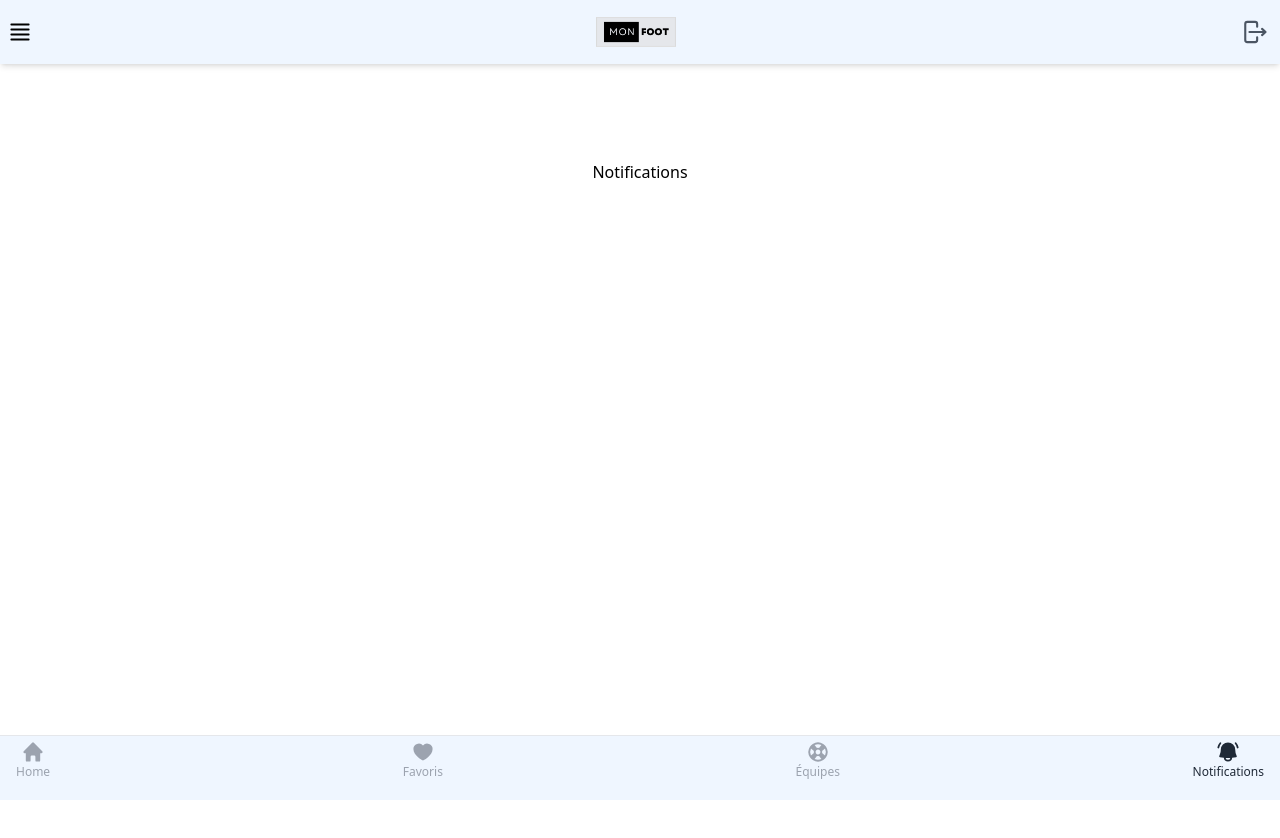
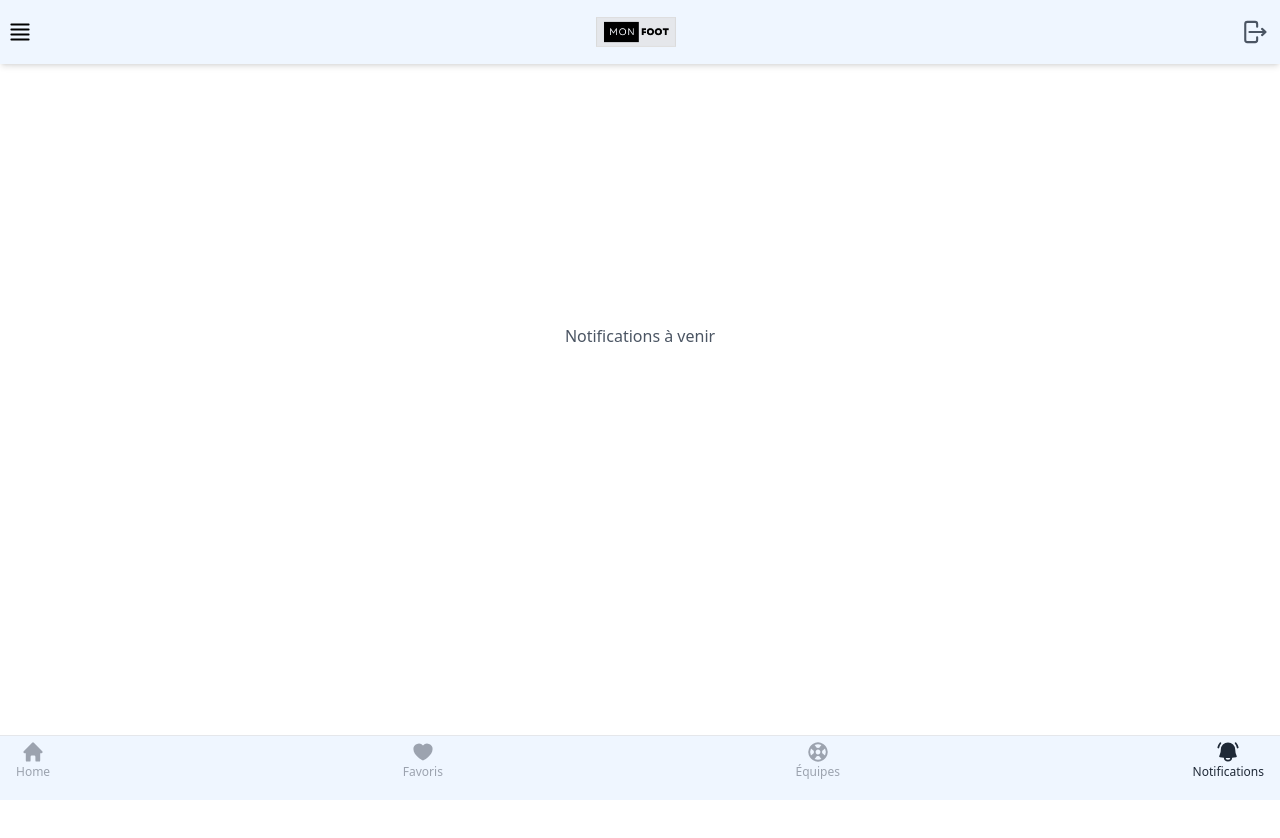
Before and after one commit to dassoukhi/monFoot, a Next.js app: page /notifications in a window 1280 px wide. Shown: the top 838 px of the page. Built offline with nearby package versions, Linux system fonts and the light colour scheme; no server answers.

Commit message:
match fav

```diff
--- a/app/notifications/page.tsx
+++ b/app/notifications/page.tsx
@@ -2,8 +2,10 @@ import React from "react";
 
 function Search() {
   return (
-    <main className="flex min-h-screen flex-col items-center justify-between p-24">
-      <div className="">Notifications</div>
+    <main className="flex min-h-screen flex-col p-2">
+      <div className="p-4 w-full h-[70vh] rounded-lg flex justify-center items-center">
+        <p className="text-gray-600 mb-8">{"Notifications à venir"}</p>
+      </div>
     </main>
   );
 }
--- a/components/League.tsx
+++ b/components/League.tsx
@@ -10,6 +10,7 @@ type props = {
 };
 function League({ league, matchs }: props) {
   const router = useRouter();
+
   useEffect(() => {
     router.refresh();
   }, [router]);
--- a/components/Match.tsx
+++ b/components/Match.tsx
@@ -4,8 +4,15 @@ import React from "react";
 
 const formatDate = (date: string) => {
   const current = moment(date);
+  const today = moment();
   const day = current.date();
   const month = current.month() + 1;
+  if (current.date() === today.date()) {
+    return "Aujourd'hui";
+  }
+  if (current.date() === today.date() + 1) {
+    return "Demain";
+  }
   let dayText = "";
 
   switch (current.day()) {
@@ -33,13 +40,22 @@ const formatDate = (date: string) => {
   }
   return `${dayText},${day}/${month < 10 ? "0" + month : month}`;
 };
+const formatHour = (date: string) => {
+  const current = moment(date);
+  const hour = current.hour();
+  const munites = current?.minutes();
+  let munitesText = munites === 0 ? "00" : munites;
+
+  return `${hour}:${munitesText}`;
+};
 function Match({ fixture, teams }: EventCaming) {
   //   console.log("fixture:", fixture, "temas:", teams);
 
   return (
     <div className="bg-blue-50 rounded-r-lg flex flex-col pb-2 pt-1 items-center shadow-md">
-      <div>
+      <div className="flex flex-col items-center">
         <p className="text-xs text-gray-500">{formatDate(fixture?.date)}</p>
+        <p className="text-xs text-gray-500">{formatHour(fixture?.date)}</p>
       </div>
       <div className="flex w-full px-4 items-center ">
         <div className="flex-1 flex items-center justify-center  gap-4">
```
Also changed, not shown: 1 other file (tests, documents, lock files or other folders).
